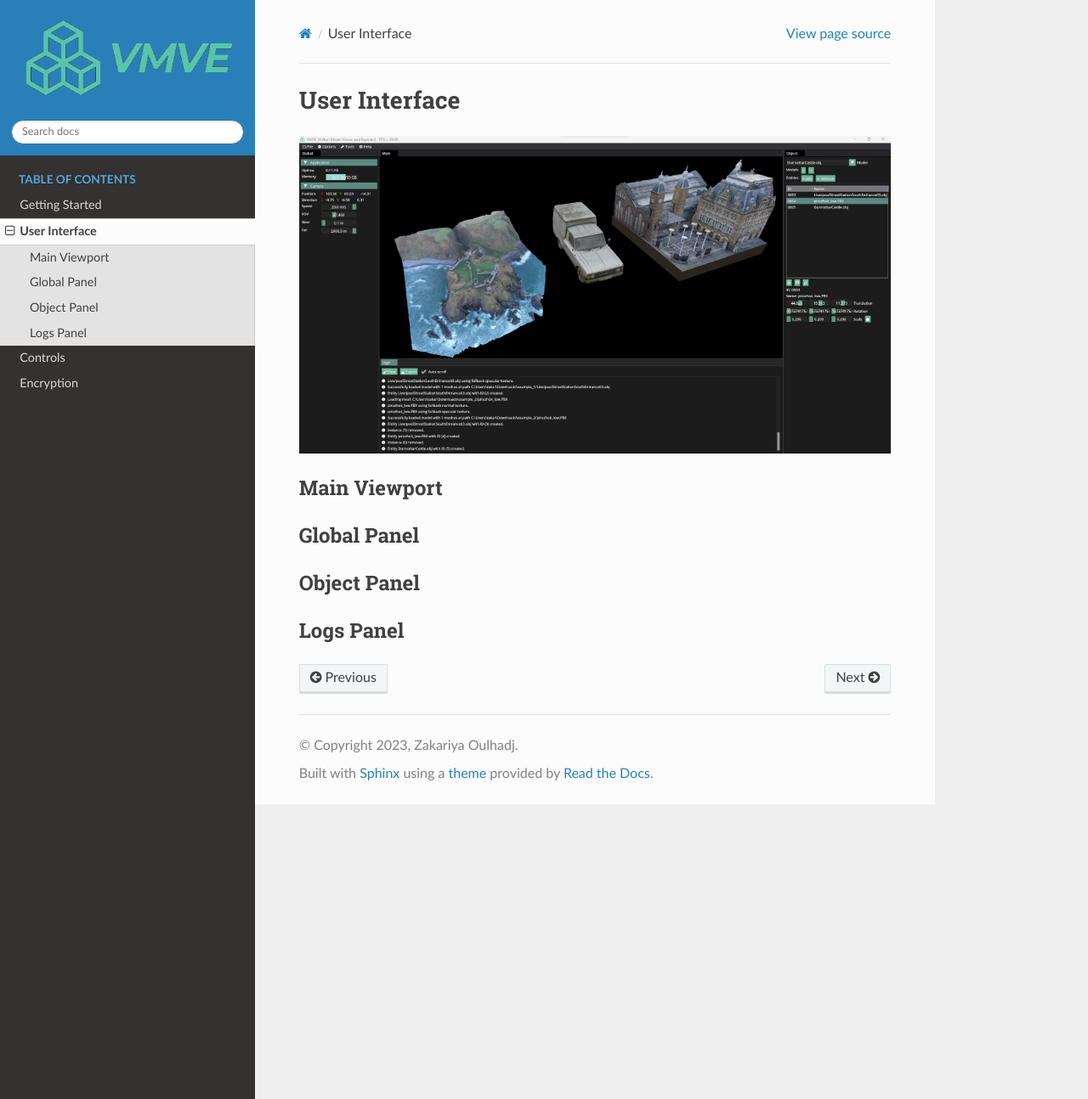
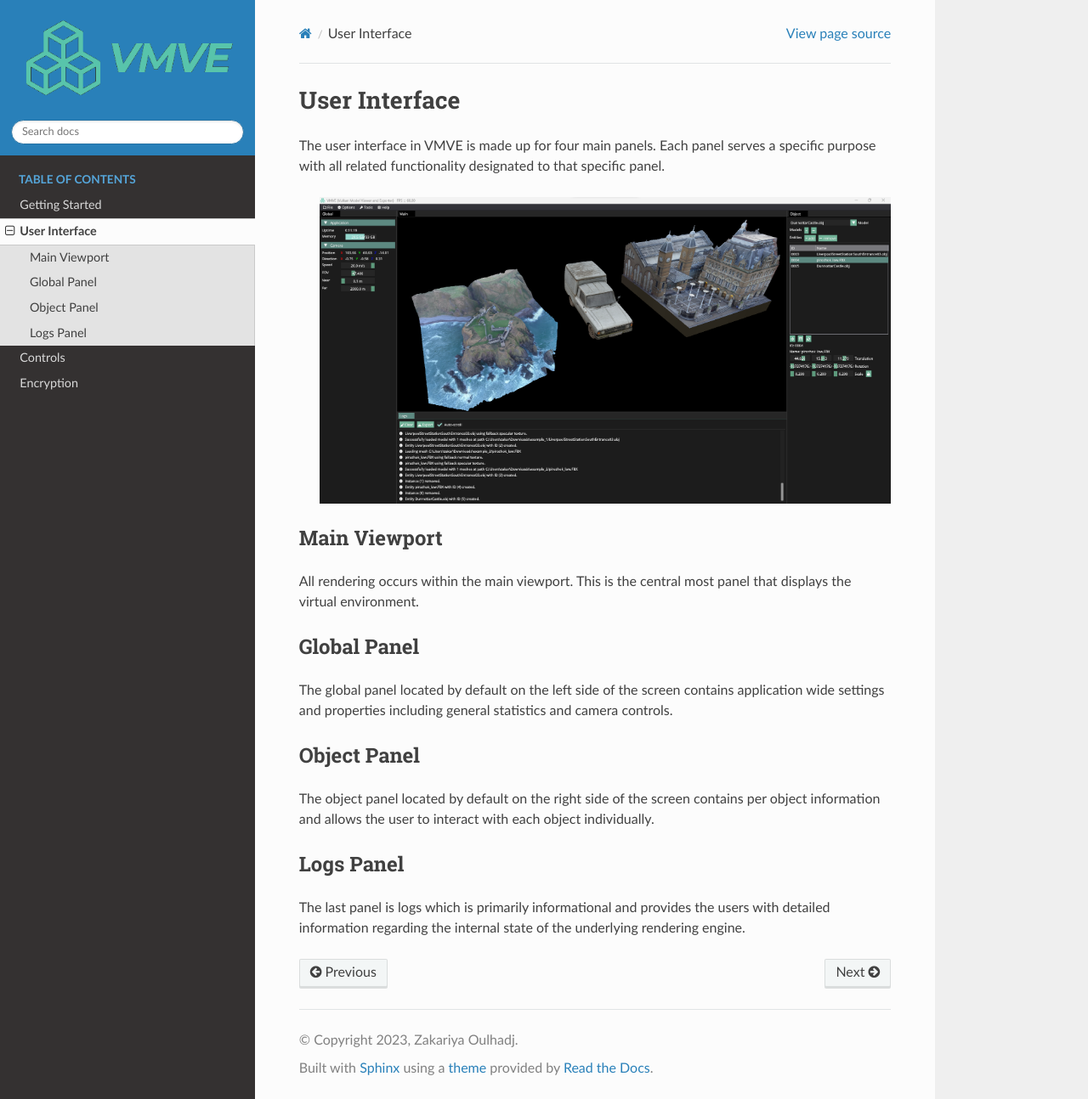
Before and after one commit to ZOulhadj/vmve_docs, a Sphinx documentation site: the page built from docs/source/user_interface.rst, in a window 1280 px wide and 1294 px high. Shown: the whole window at 85% size. Built offline with Sphinx 7.4.7 and the Read the Docs theme 2.0.0, drawn with Linux system fonts in a browser that asks for light colours.

Commit message:
Added basic infor.

```diff
--- a/docs/source/user_interface.rst
+++ b/docs/source/user_interface.rst
@@ -1,20 +1,36 @@
 User Interface
 ==============
 
-.. image:: images/user_interface.png
+
+The user interface in VMVE is made up for four main panels. Each panel serves a
+specific purpose with all related functionality designated to that specific
+panel.
+
+ .. image:: images/user_interface.png
 
 ===============
 Main Viewport
 ===============
+All rendering occurs within the main viewport. This is the central most panel
+that displays the virtual environment.
 
 ===============
 Global Panel
 ===============
+The global panel located by default on the left side of the screen contains
+application wide settings and properties including general statistics and camera
+controls.
 
 ===============
 Object Panel
 ===============
+The object panel located by default on the right side of the screen contains per
+object information and allows the user to interact with each object
+individually.
 
 ===============
 Logs Panel
 ===============
+The last panel is logs which is primarily informational and provides the users
+with detailed information regarding the internal state of the underlying
+rendering engine.
```
